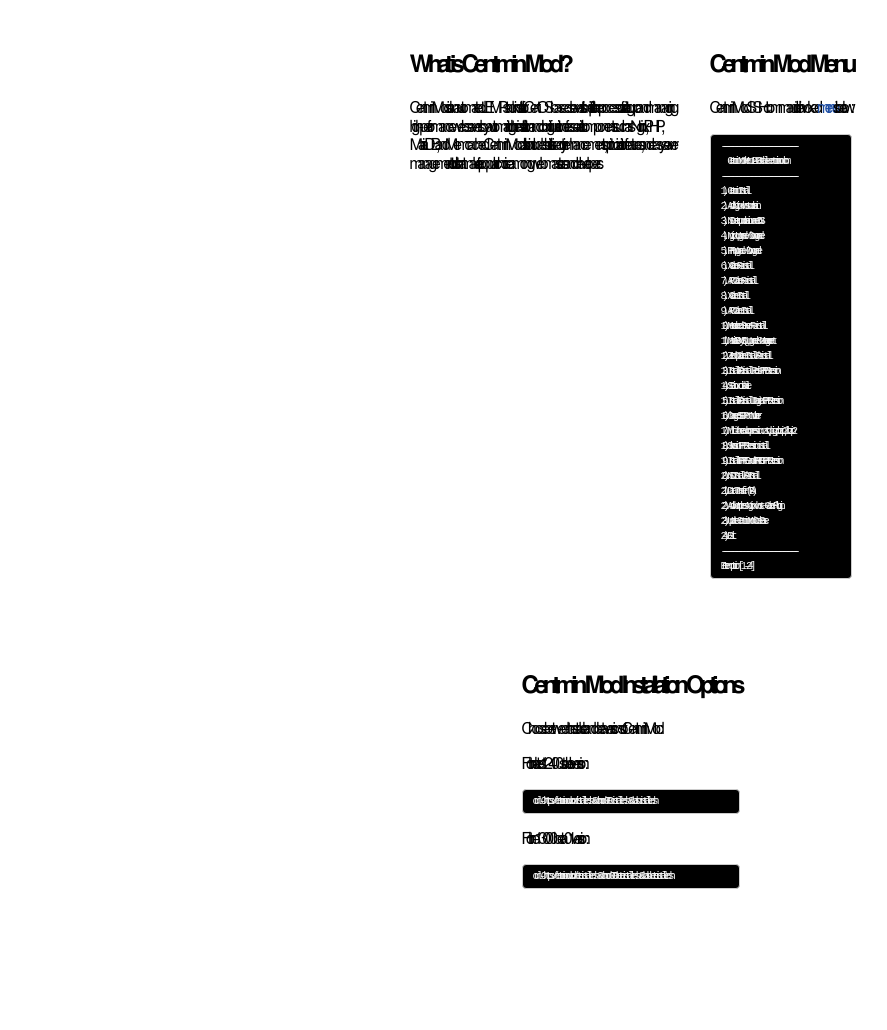
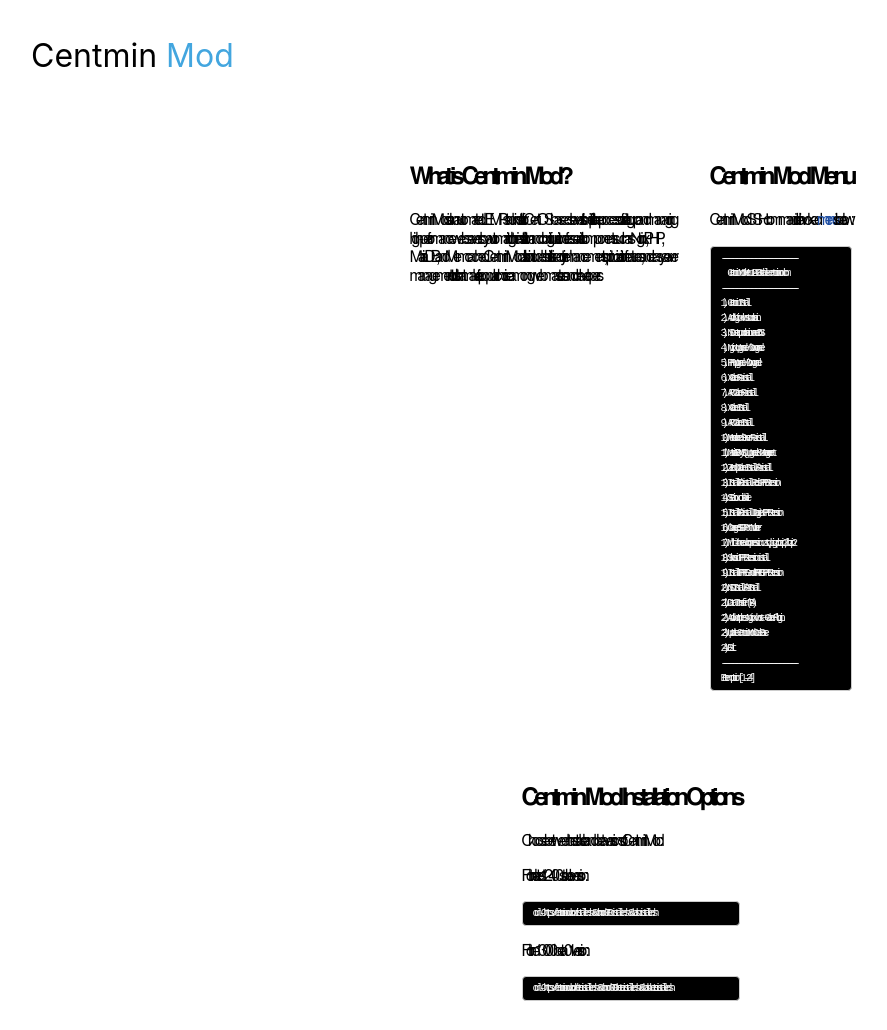
Before and after one commit to centminmod/centminmod-pages, a plain HTML site: page index.html in a window 1280 px wide. Shown: the whole page, without its empty margins (9-896 px from the left). Before the commit the page ends 931 px from the top, so only its background shows below. Drawn offline with nearby package versions, Linux system fonts and the light colour scheme.

Commit message:
add a header section and text logo

```diff
--- a/index.html
+++ b/index.html
@@ -147,9 +147,41 @@
     }
 }
 
+header {
+    background-color: #ffffff;
+    padding: 1em 0;
+}
+
+#logo {
+    display: block;
+    line-height: 1.5;
+    max-width: 100%;
+    vertical-align: middle;
+}
+
+#logo a {
+    color: #000000;
+    font-size: 2em;
+    text-decoration: none;
+}
+
+#logo a span {
+    color: #000000;
+}
+
+#logo a span:nth-child(2) {
+    color: #43a6df;
+}
     </style>
 </head>
 <body>
+<header>
+    <div class="container">
+        <div id="logo">
+            <a href=""><span>Centmin</span> <span>Mod</span></a>
+        </div>
+    </div>
+</header>
 <div class="container">
     <div class="pure-g wrapper">
         <div class="column column-left">
```
